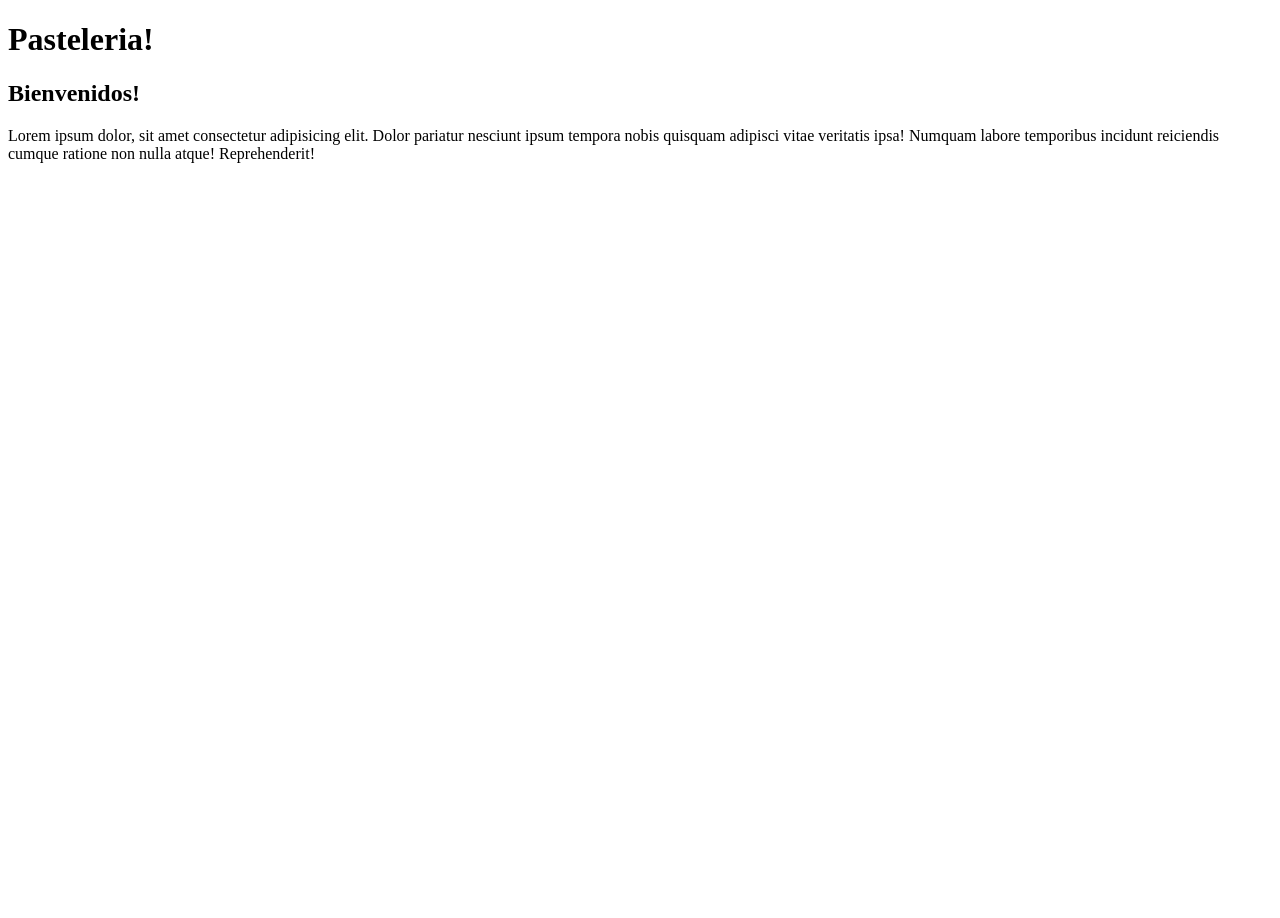
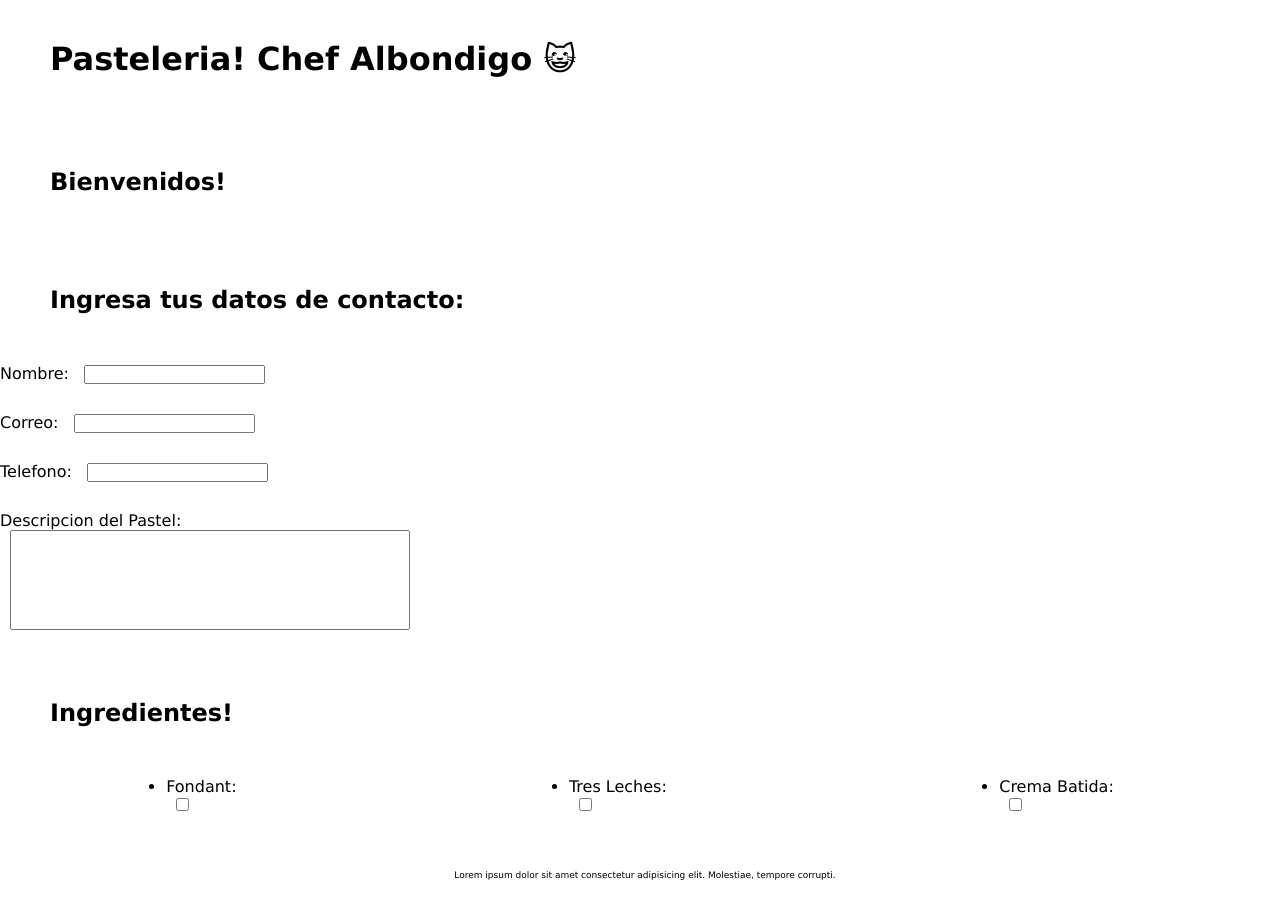
Before and after one commit to Melendez34/LauchX-Mision-Frontend, a plain HTML site: page 02 - HTML/practicas/pasteleria/index.html in a window 1280 px wide. Before the commit the page ends 800 px from the top, so only its background shows below. Drawn offline with Linux system fonts and the light colour scheme.

Commit message:
Ejercicios de HTML

```diff
--- a/02 - HTML/practicas/pasteleria/index.html
+++ b/02 - HTML/practicas/pasteleria/index.html
@@ -5,21 +5,110 @@
     <meta http-equiv="X-UA-Compatible" content="IE=edge" />
     <meta name="viewport" content="width=device-width, initial-scale=1.0" />
     <title>Pasteleria practica HTML5</title>
+    <style>
+      * {
+        padding: 0;
+        margin: 0;
+        box-sizing: border-box;
+      }
+      body {
+        font-family: Verdana, Geneva, Tahoma, sans-serif;
+      }
+      h1,
+      h2 {
+        text-align: left;
+        padding: 40px;
+        margin-bottom: 10px;
+        margin-left: 10px;
+      }
+      p,
+      input {
+        text-align: center;
+        margin-bottom: 10px;
+        margin-left: 10px;
+      }
+      .ingredientes nav ul {
+        display: flex;
+        justify-content: space-around;
+      }
+
+      footer {
+        font-size: 9px;
+        padding: 20px;
+        margin: 10px;
+      }
+    </style>
   </head>
   <body>
     <header>
-      <h1>Pasteleria!</h1>
+      <h1>Pasteleria! Chef Albondigo 😺</h1>
     </header>
     <main>
       <section>
         <h2>Bienvenidos!</h2>
+        <h2>Ingresa tus datos de contacto:</h2>
+        <nav>
+          <ul>
+            <li>
+              <label for="nombre">Nombre: </label>
+              <input type="text" id="nombre" name="nombre" />
+              <br /><br />
+            </li>
+            <li>
+              <label for="correo">Correo: </label>
+              <input type="email" id="correo" name="correo" />
+              <br /><br />
+            </li>
+            <li>
+              <label for="telefono">Telefono: </label>
+              <input type="tel" name="telefono" id="telefono" />
+              <br /><br />
+            </li>
+            <li>
+              <label for="descripcion">Descripcion del Pastel: </label>
+              <br />
+              <input
+                type=""
+                name="descripcion"
+                id="descripcion"
+                style="width: 400px; height: 100px"
+              />
+              <br /><br />
+            </li>
+          </ul>
+        </nav>
       </section>
-      <p>
-        Lorem ipsum dolor, sit amet consectetur adipisicing elit. Dolor pariatur
-        nesciunt ipsum tempora nobis quisquam adipisci vitae veritatis ipsa! Numquam
-        labore temporibus incidunt reiciendis cumque ratione non nulla atque!
-        Reprehenderit!
-      </p>
+      <section class="ingredientes">
+        <h2>Ingredientes!</h2>
+        <nav>
+          <ul>
+            <li>
+              <label for="fondant">Fondant: </label>
+              <br />
+              <input type="checkbox" id="fondant" name="fondant" />
+              <br /><br />
+            </li>
+            <li>
+              <label for="tres-leches">Tres Leches: </label>
+              <br />
+              <input type="checkbox" id="tres-leches" name="tres-leches" />
+              <br /><br />
+            </li>
+            <li>
+              <label for="crema-batida">Crema Batida: </label>
+              <br />
+              <input type="checkbox" name="crema-batida" id="crema-batida" />
+              <br /><br />
+            </li>
+          </ul>
+        </nav>
+      </section>
+      <footer>
+        <p>
+          Lorem ipsum dolor sit amet consectetur adipisicing elit. Molestiae, tempore
+          corrupti.
+        </p>
+      </footer>
     </main>
   </body>
 </html>
```
Also changed, not shown: 02 - HTML/programas/3.-layoutYRutas.html (+8 -8 lines), 02 - HTML/practicas/pasteleria/assets/img/logo-completo.png (added).
